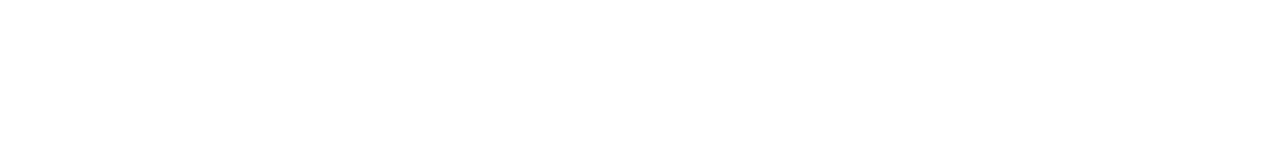
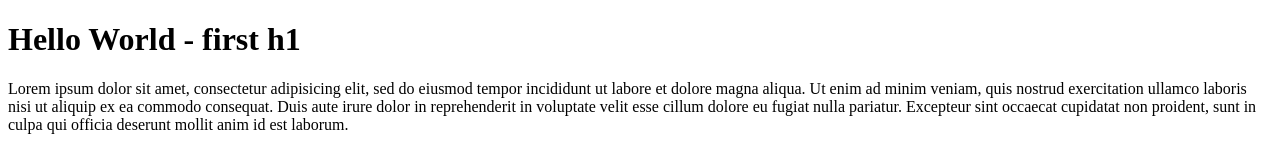
Before and after one commit to cristian-encalada/GitPractice, a plain HTML site: page index.html in a window 1280 px wide. Drawn offline with Linux system fonts and the light colour scheme.

Commit message:
Added first paragraph

```diff
--- a/index.html
+++ b/index.html
@@ -1,9 +1,17 @@
 <!DOCTYPE html>
 <html>
 <head>
-	<title></title>
+	<title> First HTML project</title>
 </head>
 <body>
-
+<h1> Hello World - first h1</h1>
+<p>
+	Lorem ipsum dolor sit amet, consectetur adipisicing elit, sed do eiusmod
+	tempor incididunt ut labore et dolore magna aliqua. Ut enim ad minim veniam,
+	quis nostrud exercitation ullamco laboris nisi ut aliquip ex ea commodo
+	consequat. Duis aute irure dolor in reprehenderit in voluptate velit esse
+	cillum dolore eu fugiat nulla pariatur. Excepteur sint occaecat cupidatat non
+	proident, sunt in culpa qui officia deserunt mollit anim id est laborum.
+</p>
 </body>
 </html>
```
